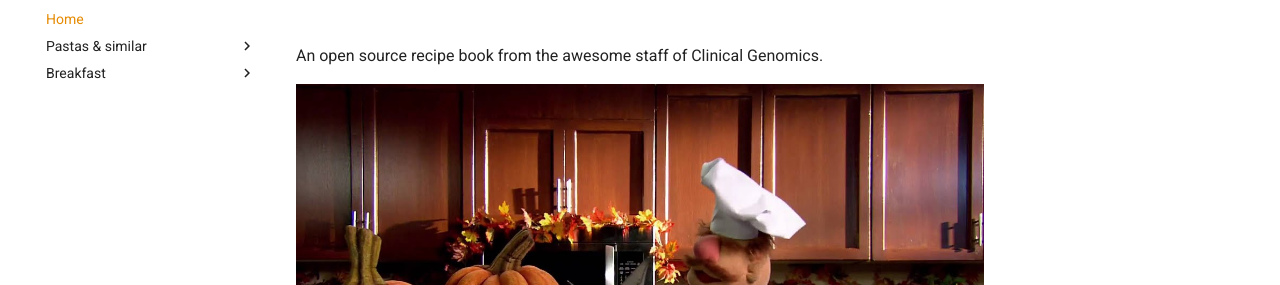
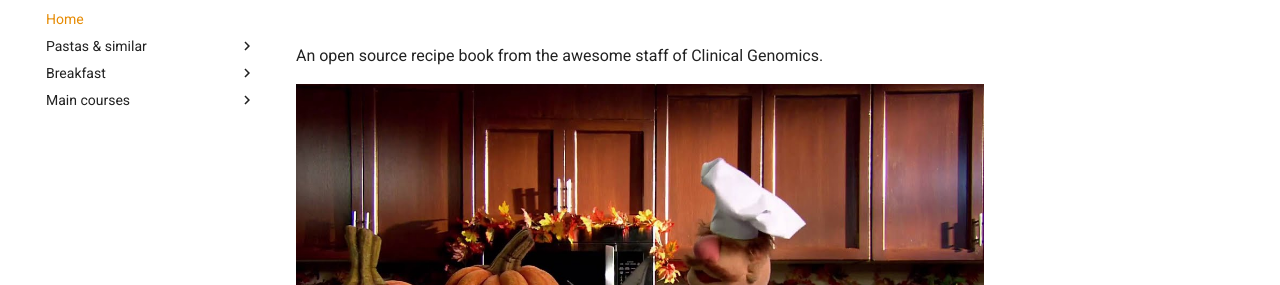
Before and after one commit to Clinical-Genomics/meatballs, an MkDocs documentation site: the page built from docs/index.md, in a window 1280 px wide. Shown: the part 137-422 px from the top of the page. Built offline with MkDocs 1.6.1 and Material for MkDocs 9.7.7, drawn with Linux system fonts in a browser that asks for light colours; comment, search, counter and statistics services are not loaded.

Commit message:
applying suggestions

```diff
--- a/mkdocs.yml
+++ b/mkdocs.yml
@@ -28,3 +28,5 @@ nav:
       - Gnocchi with Pumpkin: "main-courses/pastas/gnocchi_with_pumpkin.md"
   - Breakfast:
       - Porridge: "breakfast/porridge.md"
+  - Main courses:
+      - Congee: "main-courses/congee.md"
```
Also changed, not shown: docs/main-courses/congee.md (+2 -0 lines).
